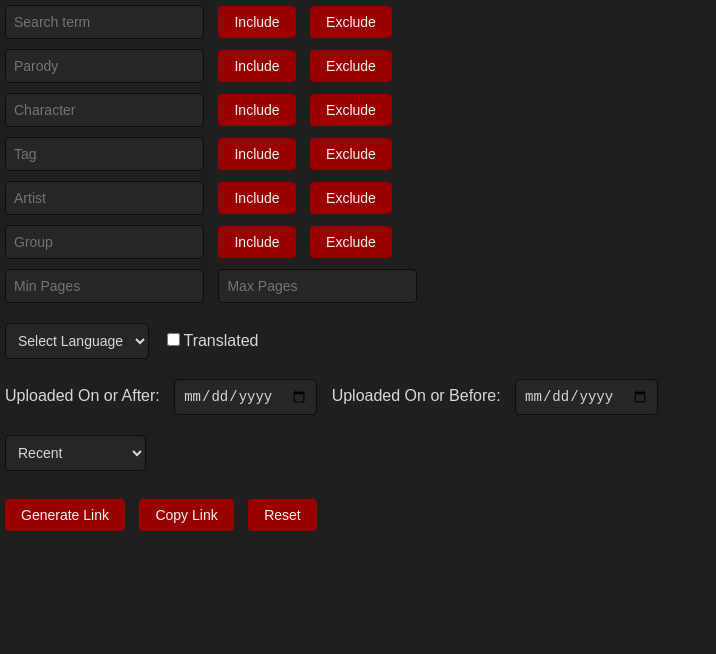
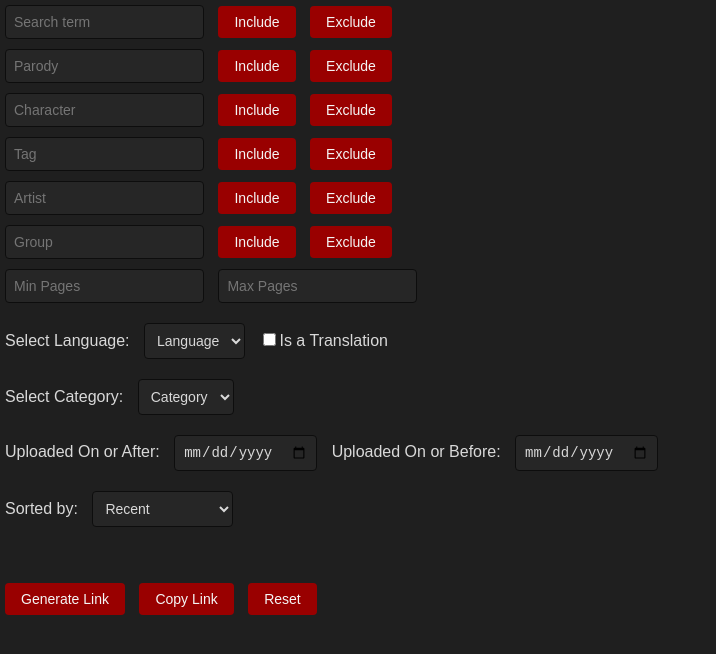
Before and after one commit to PtiteLouise/nhentai-easier-search, a plain HTML site: page index.html in a window 1280 px wide. Shown: the whole page, without its empty margins (0-716 px from the left). Drawn offline with Linux system fonts and the light colour scheme.

Commit message:
Add files via upload

```diff
--- a/index.html
+++ b/index.html
@@ -52,13 +52,23 @@
     <input type="number" id="maxPages" placeholder="Max Pages" min="0" /><br />
 
     <div class="language-select-wrapper">
+      <label for="language">Select Language:</label>
       <select id="language">
-        <option value="">Select Language</option>
+        <option value="">Language</option>
         <option value="english">English</option>
         <option value="chinese">Chinese</option>
         <option value="japanese">Japanese</option>
       </select>
-      <label> <input type="checkbox" id="translated" />Translated</label>
+      <label> <input type="checkbox" id="translated" />Is a Translation</label>
+    </div>
+
+    <div class="category-select-wrapper">
+      <label for="category">Select Category:</label>
+      <select id="category">
+        <option value="">Category</option>
+        <option value="manga">Manga</option>
+        <option value="doujinshi">Doujinshi</option>
+      </select>
     </div>
 
     <div class="date-range-wrapper">
@@ -68,12 +78,15 @@
       <input type="date" id="uploadedBefore" />
     </div>
 
+    <div class="sort-select-wrapper">
+      <label for="sort">Sorted by:</label>
       <select id="sort">
         <option value="recent" selected>Recent</option>
         <option value="popular-today">Popular Today</option>
         <option value="popular-week">Popular Week</option>
         <option value="popular">Popular All Time</option>
       </select>
+    </div>
 
     <br />
     <br />
--- a/script.js
+++ b/script.js
@@ -66,6 +66,12 @@ function generateLink() {
     }
   }
 
+  // Add category to queryParts if selected
+  var category = document.getElementById("category").value;
+  if (category) {
+    queryParts.push(`+category:${category}`);
+  }
+
   var generatedLinkElement = document.getElementById("generatedLink");
 
   if (queryParts.join("").trim() === "") {
@@ -109,6 +115,7 @@ function resetCriteria() {
     });
   document.getElementById("sort").value = "recent";
   document.getElementById("language").value = "";
+  document.getElementById("category").value = "";
   document.querySelectorAll('span[id$="Log"]').forEach(function (span) {
     span.innerHTML = "";
   });
--- a/style.css
+++ b/style.css
@@ -52,6 +52,8 @@ select {
 }
 
 .language-select-wrapper,
+.category-select-wrapper,
+.sort-select-wrapper,
 .date-range-wrapper {
   margin: 10px 0;
 }
```
Lines whose indentation alone changed are shown as unchanged.
